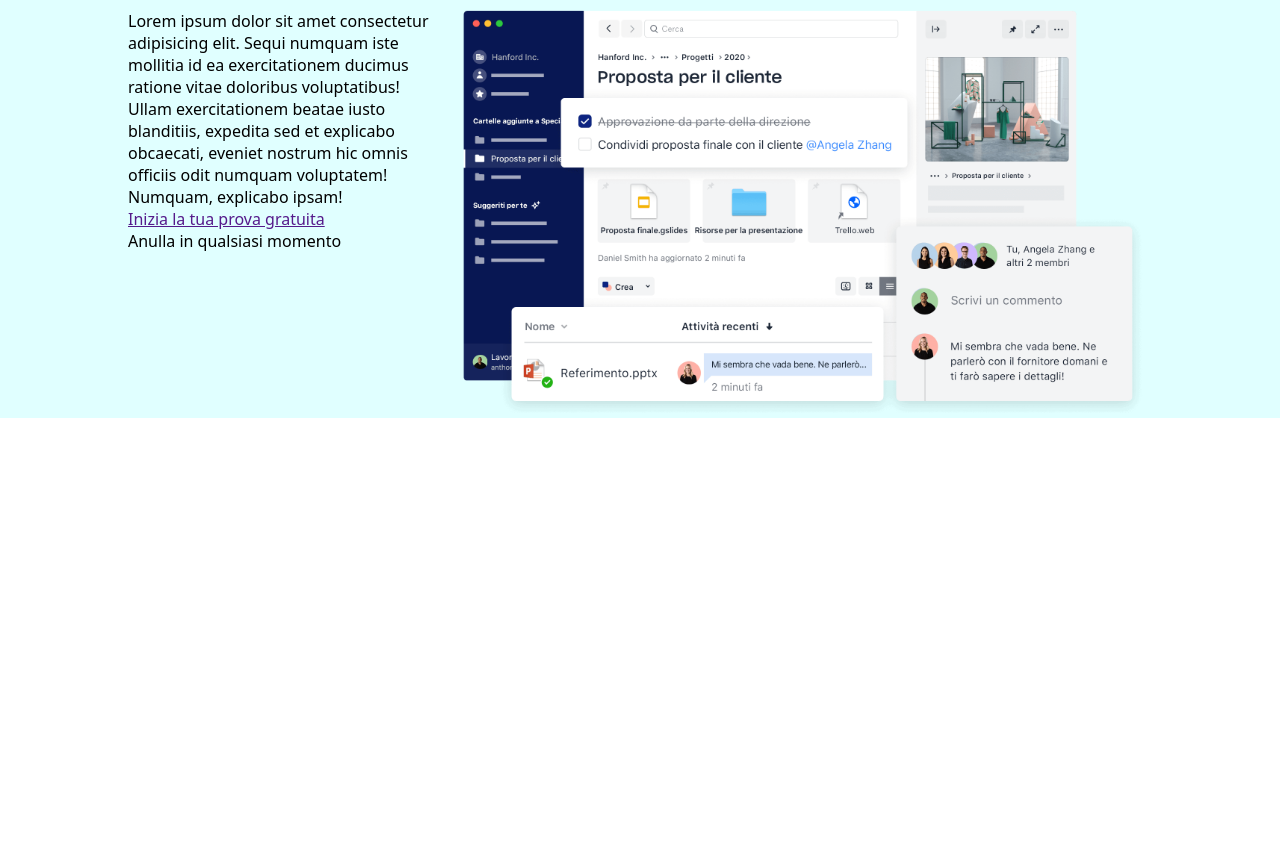
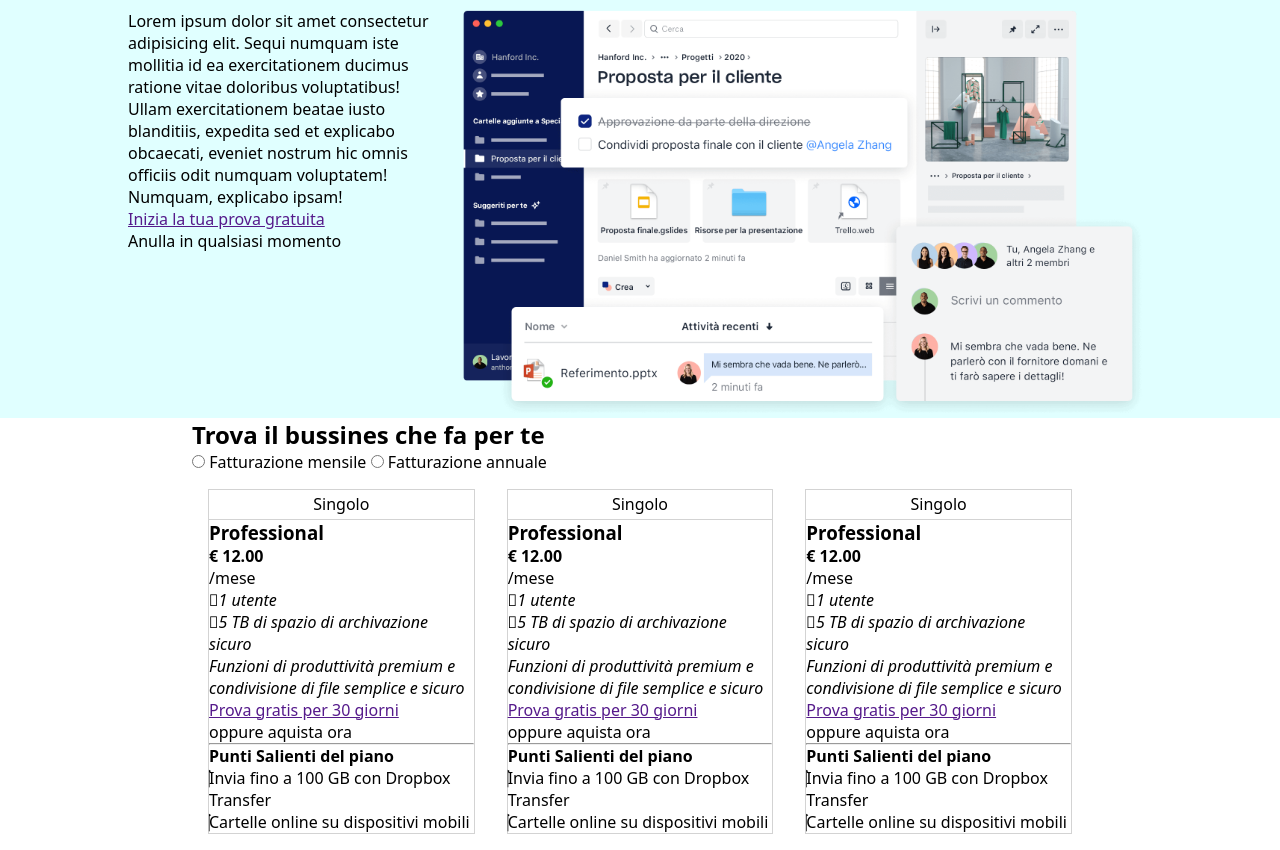
Before and after one commit to Anatoliegit88/htmlcss-dropbox, a plain HTML site: page index.html in a window 1280 px wide. Shown: the part 151-1001 px from the top of the page. Before the commit the page ends 800 px from the top, so only its background shows below. Drawn offline with Linux system fonts and the light colour scheme.

Commit message:
prima parte main

```diff
--- a/index.html
+++ b/index.html
@@ -6,7 +6,9 @@
     <meta name="viewport" content="width=device-width, initial-scale=1.0" />
     <title>Dropbox</title>
     <link rel="stylesheet" href="style.css" />
-    <link rel="stylesheet" href="" />
+    <link
+      rel="stylesheet"
+      href="https://cdnjs.cloudflare.com/ajax/libs/font-awesome/4.7.0/css/font-awesome.min.css" />
   </head>
   <body>
     <!-- header -->
@@ -33,7 +35,7 @@
 
     <!-- main -->
     <main>
-      <div class="container">
+      <div class="container-jumbotron">
         <h1 class="title">
           Tutto ciò che ti serve per il lavoro, in un unico posto
         </h1>
@@ -57,6 +59,114 @@
           </div>
         </div>
       </div>
-    </main>
-  </body>
+
+      <div class="container">
+        <section id="plan-section">
+          <h2>Trova il bussines che fa per te</h2>
+          <input type="radio" name="" id="mensile" />
+          <label for="mensile">Fatturazione mensile</label>
+          <input type="radio" name="" id="annuale" />
+          <label for="annuale">Fatturazione annuale</label>
+          <!-- Grid -->
+          <div class="flex-container">
+            <div class="col">
+              <!-- Card -->
+              <article class="plan-type">
+                <div class="type">Singolo</div>
+                <h3>Professional</h3>
+                <h4>&euro; 12.00</h4>
+                <p>/mese</p>
+                <div class="user"><i class="fa-solid fa-user">1 utente</i></div>
+                <div class="archive">
+                  <i class="fa-solid fa-folder"
+                    >5 TB di spazio di archivazione sicuro</i
+                  ></div>
+                  <div class="share">
+                    <i class="fa-solid fa-share-nodes"
+                      >Funzioni di produttività premium e condivisione di file
+                      semplice e sicuro</i
+                    ></div>
+
+                    <a href="">Prova gratis per 30 giorni</a>
+                    <p>oppure aquista ora</p>
+                    <hr />
+                    <h4>Punti Salienti del piano</h4>
+                    <p>
+                      <i class="fa-solid fa-check"></i>Invia fino a 100 GB con
+                      Dropbox Transfer
+                    </p>
+                    <p>
+                      <i class="fa-solid fa-check"></i>Cartelle online su
+                      dispositivi mobili
+                    </p>
+              </article>
+          </div>
+          <div class="col">
+            <!-- Card -->
+            <article class="plan-type">
+              <div class="type">Singolo</div>
+              <h3>Professional</h3>
+              <h4>&euro; 12.00</h4>
+              <p>/mese</p>
+              <div class="user"><i class="fa-solid fa-user">1 utente</i></div>
+              <div class="archive">
+                <i class="fa-solid fa-folder"
+                  >5 TB di spazio di archivazione sicuro</i
+                ></div>
+                <div class="share">
+                  <i class="fa-solid fa-share-nodes"
+                    >Funzioni di produttività premium e condivisione di file
+                    semplice e sicuro</i
+                  ></div>
+
+                  <a href="">Prova gratis per 30 giorni</a>
+                  <p>oppure aquista ora</p>
+                  <hr />
+                  <h4>Punti Salienti del piano</h4>
+                  <p>
+                    <i class="fa-solid fa-check"></i>Invia fino a 100 GB con
+                    Dropbox Transfer
+                  </p>
+                  <p>
+                    <i class="fa-solid fa-check"></i>Cartelle online su
+                    dispositivi mobili
+                  </p>
+            </article>
+        </div>
+        <div class="col">
+          <!-- Card -->
+          <article class="plan-type">
+            <div class="type">Singolo</div>
+            <h3>Professional</h3>
+            <h4>&euro; 12.00</h4>
+            <p>/mese</p>
+            <div class="user"><i class="fa-solid fa-user">1 utente</i></div>
+            <div class="archive">
+              <i class="fa-solid fa-folder"
+                >5 TB di spazio di archivazione sicuro</i
+              ></div>
+              <div class="share">
+                <i class="fa-solid fa-share-nodes"
+                  >Funzioni di produttività premium e condivisione di file
+                  semplice e sicuro</i
+                ></div>
+
+                <a href="">Prova gratis per 30 giorni</a>
+                <p>oppure aquista ora</p>
+                <hr />
+                <h4>Punti Salienti del piano</h4>
+                <p>
+                  <i class="fa-solid fa-check"></i>Invia fino a 100 GB con
+                  Dropbox Transfer
+                </p>
+                <p>
+                  <i class="fa-solid fa-check"></i>Cartelle online su
+                  dispositivi mobili
+                </p>
+          </article>
+      </div>
+    </section>
+  </div>
+</main>
+</body>
 </html>
--- a/style.css
+++ b/style.css
@@ -37,7 +37,7 @@ li {
 /* /Header */
 
 /* Hero */
-.container {
+.container-jumbotron {
   background-color: lightcyan;
 }
 
@@ -66,5 +66,28 @@ li {
 .img-div {
   width: 70%;
 }
+/* /Hero */
 
-/* /Hero */
+/* Main */
+.container {
+  width: 70%;
+  margin: 0 auto;
+}
+
+.col {
+  width: calc(100% / 3);
+  padding: 1em;
+  display: flex;
+}
+
+.plan-type {
+  border: 1px solid lightgray;
+}
+
+.type {
+  border-bottom: 1px solid lightgray;
+  text-align: center;
+  padding: 0.2em;
+}
+
+/* /Main */
```
